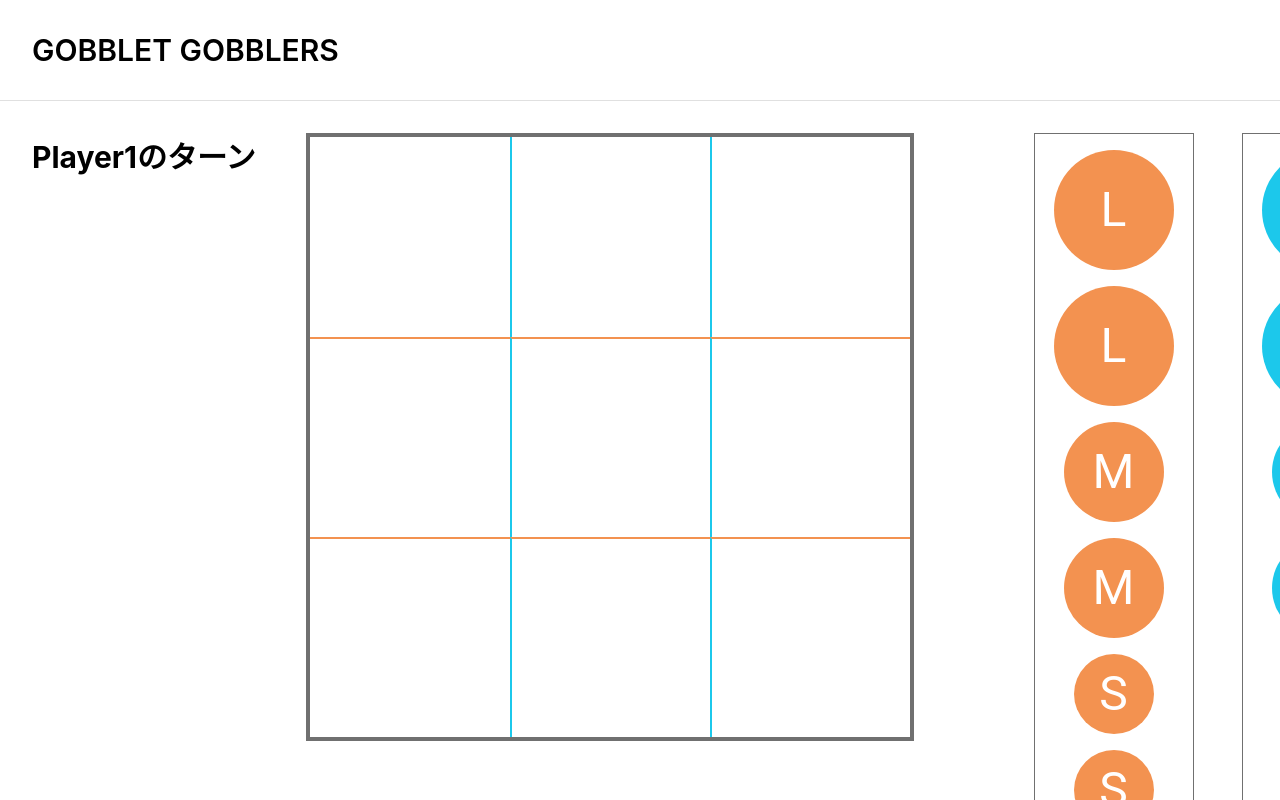
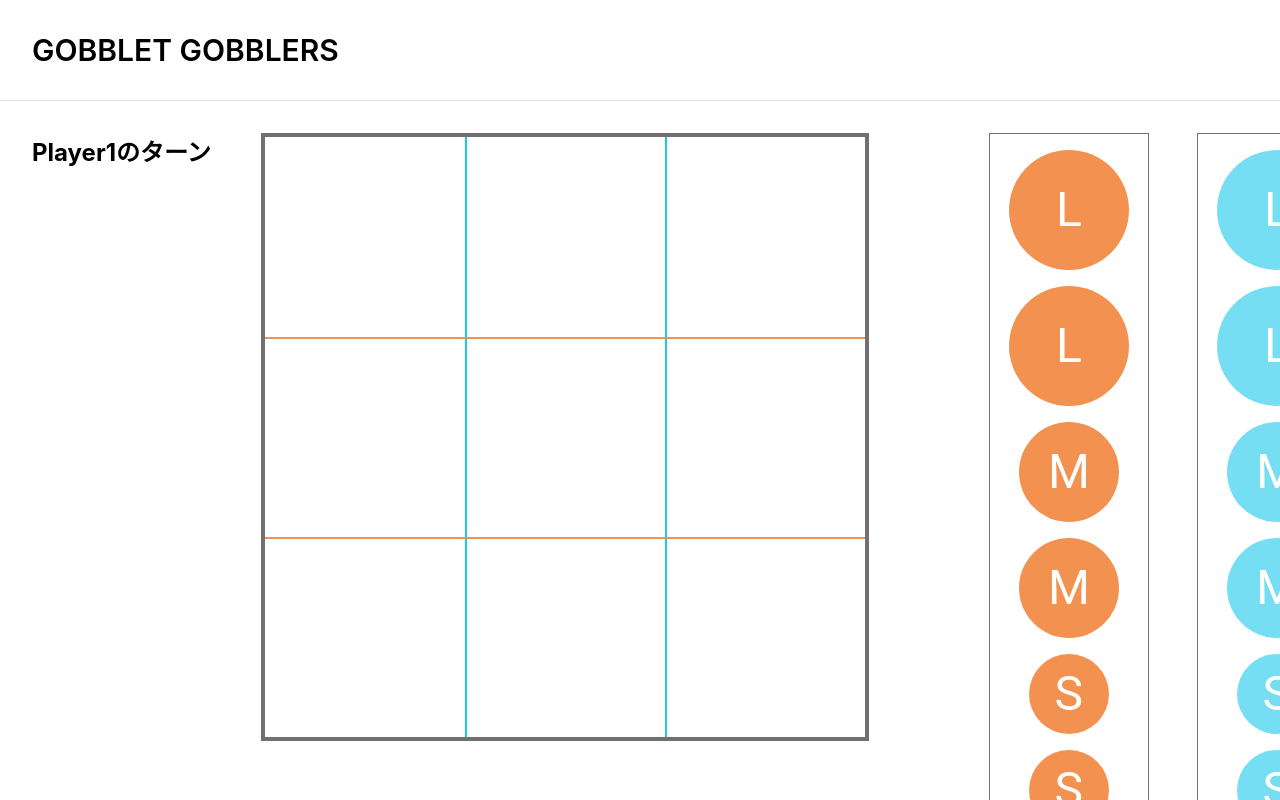
Before and after one commit to DC-h-inoue/gobblet-gobblers, a React (Create React App) app in the folder gobgob-skelton/: page / in a window 1280 px wide. Built offline with nearby package versions, Linux system fonts and the light colour scheme.

Commit message:
Step2 実装完了（コードレビュー前）

```diff
--- a/gobgob-skelton/src/UI/Game/GGGame.scss
+++ b/gobgob-skelton/src/UI/Game/GGGame.scss
@@ -19,8 +19,9 @@
   }
 
   .playing-player-info {
-    font-size: 30px;
+    font-size: $font-size-large;
     font-weight: bold;
+    // プレイヤー情報と盤面との間にmarginを与えたいので、margin-rightを使用
     margin-right: 50px;
   }
 }
--- a/gobgob-skelton/src/UI/Game/Piece/GGPiece.scss
+++ b/gobgob-skelton/src/UI/Game/Piece/GGPiece.scss
@@ -25,11 +25,11 @@
       background-color: $gg-secondary-color;
     }
 
-    &.is-able-to-drag {
+    &.is-draggable {
       cursor: grab;
     }
 
-    &.is-not-able-to-drag {
+    &.is-not-draggable {
       &.on-piece-stand {
         opacity: 0.6;
       }
--- a/gobgob-skelton/src/UI/Game/Piece/GGPiece.tsx
+++ b/gobgob-skelton/src/UI/Game/Piece/GGPiece.tsx
@@ -61,7 +61,7 @@
           'gg_piece piece',
           piece.size,
           piece.player === PLAYER.P1 ? 'p1' : 'p2',
-          piece.player === playingPlayer ? 'is-valid-dragging' : 'is-invalid-dragging',
+          piece.player === playingPlayer ? 'is-draggable' : 'is-not-draggable',
           boardSquareIndex !== -1 ? 'on-board' : 'on-piece-stand',
           className
         ),
```
